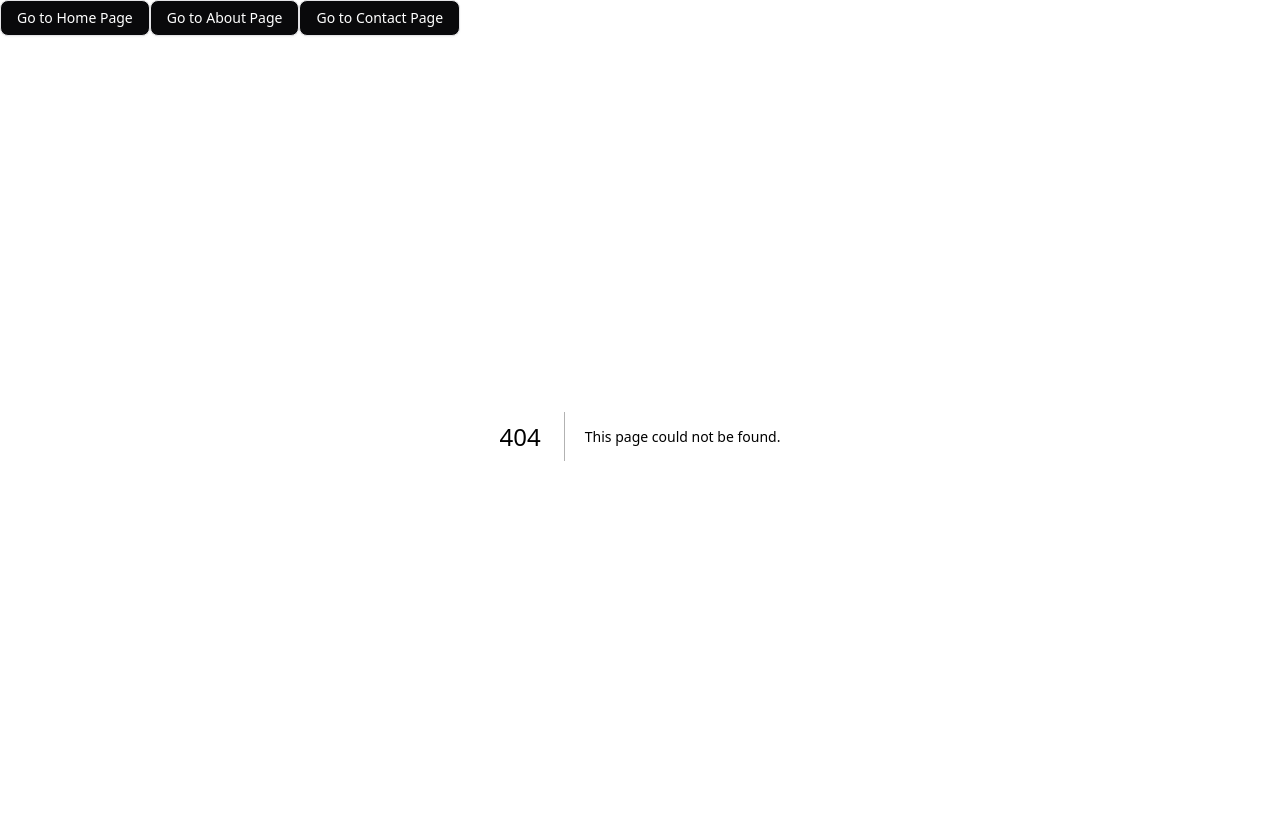
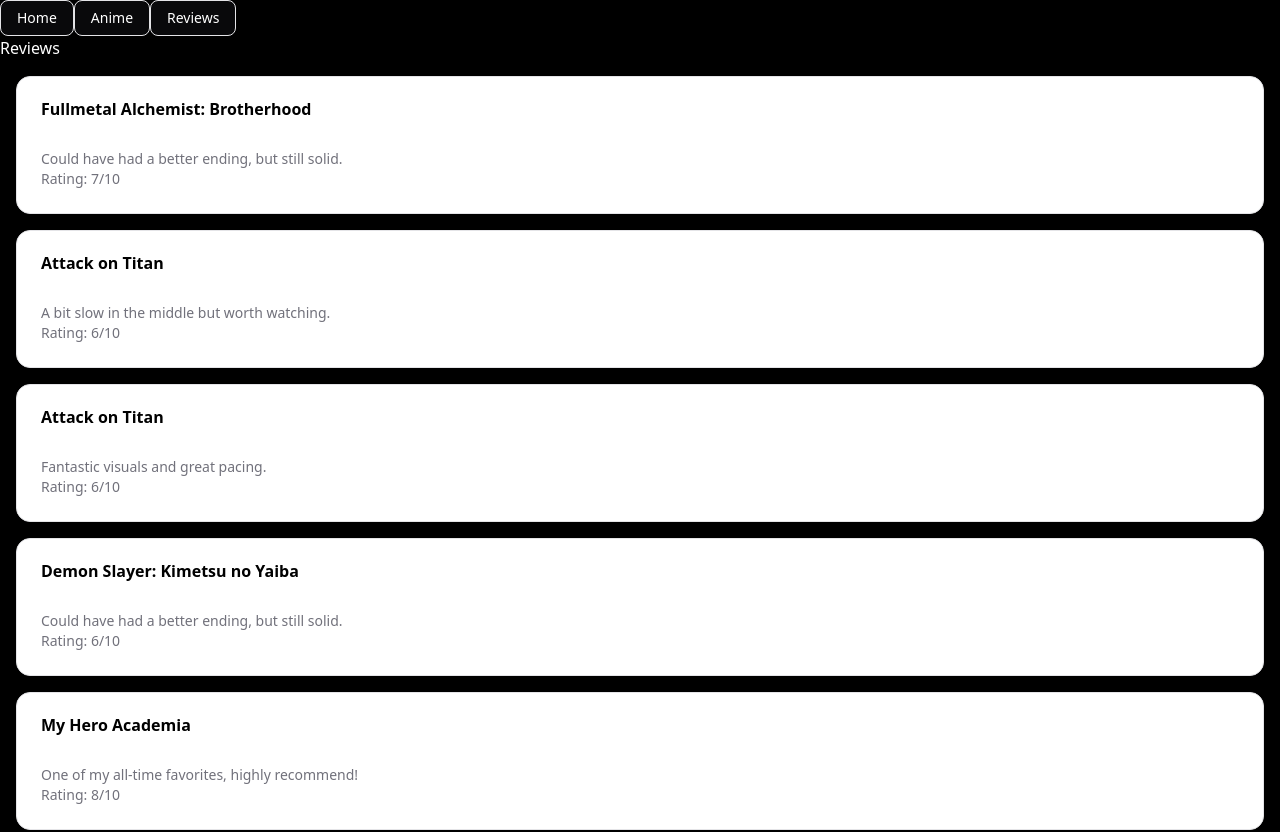
Before and after one commit to Adam-Kelly-05/Project300-Anime-Website, a Next.js app: page /reviews in a window 1280 px wide. Before the commit this address had no page. Shown: the top 832 px of the page. Built offline with nearby package versions, Linux system fonts and the light colour scheme.

Commit message:
Updated navigation so each new component get's it's own page

```diff
--- a/src/app/about/page.tsx
+++ /dev/null
@@ -1,11 +0,0 @@
-import ButtonCounter from "@/components/buttonCounter"; // Import the ButtonCounter component
-
-export default function AboutPage() {
-  return (
-    <div>
-      <h1>About Us</h1>
-      <p>This is the About page.</p>
-      <ButtonCounter />
-    </div>
-  );
-}
--- /dev/null
+++ b/src/app/anime/page.tsx
@@ -0,0 +1,10 @@
+import CarouselObject from "@/components/carousel";
+
+export default function AboutPage() {
+  return (
+    <div>
+      <h1>Anime</h1>
+      <CarouselObject />
+    </div>
+  );
+}
--- a/src/app/layout.tsx
+++ b/src/app/layout.tsx
@@ -19,13 +19,13 @@
     <html lang="en">
       <body className="bg-black text-white">
         <Button asChild variant="outline" className="bg-zinc-950 text-white hover:text-white hover:bg-zinc-950">
-          <Link href="/">Go to Home Page</Link>
+          <Link href="/">Home</Link>
         </Button>
         <Button asChild variant="outline" className="bg-zinc-950 text-white hover:text-white hover:bg-zinc-950">
-          <Link href="/about">Go to About Page</Link>
+          <Link href="/anime">Anime</Link>
         </Button>
         <Button asChild variant="outline" className="bg-zinc-950 text-white hover:text-white hover:bg-zinc-950">
-          <Link href="/contact">Go to Contact Page</Link>
+          <Link href="/reviews">Reviews</Link>
         </Button>
         {/* Everything in the specific pages will be rendered after the layout optinons */}
         {children}
--- a/src/app/contact/page.tsx
+++ b/src/app/reviews/page.tsx
@@ -1,12 +1,9 @@
-import CarouselObject from "@/components/carousel";
 import ReviewsObject from "@/components/reviews";
 
 export default function AboutPage() {
   return (
     <div>
-      <h1>Contact Us</h1>
-      <p>This is the contact page.</p>
-      <CarouselObject />
+      <h1>Reviews</h1>
       <ReviewsObject />
     </div>
   );
```
